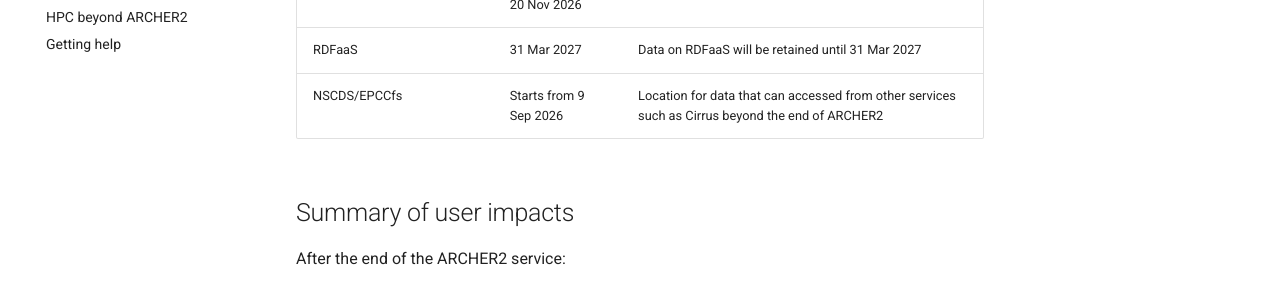
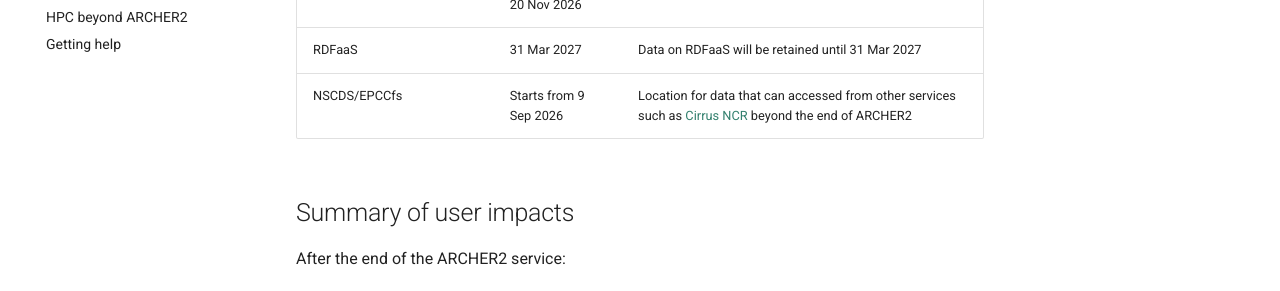
Before and after one commit to ARCHER2-HPC/archer2-docs, an MkDocs documentation site: the page built from docs/end-of-service-2026/index.md, in a window 1280 px wide and 900 px high, scrolled down 1910 px. Shown: the part 172-463 px from the top of the window. Built offline with MkDocs 1.6.1 and Material for MkDocs 9.7.7, drawn with Linux system fonts in a browser that asks for light colours; comment, search, counter and statistics services are not loaded.

Commit message:
Update index.md

```diff
--- a/docs/end-of-service-2026/index.md
+++ b/docs/end-of-service-2026/index.md
@@ -61,7 +61,7 @@
 | End of job submission | 17:00 GMT, Fri 20 Nov 2026 | While job submission will be available to end of service, you will not be able to access data produced by jobs that run to the end once the service has ended. |
 | End of login access | 17:00 GMT, Fri 20 Nov 2026 |  |
 | RDFaaS | 31 Mar 2027 | Data on RDFaaS will be retained until 31 Mar 2027 |
-| NSCDS/EPCCfs | Starts from 9 Sep 2026 | Location for data that can accessed from other services such as Cirrus beyond the end of ARCHER2 |
+| NSCDS/EPCCfs | Starts from 9 Sep 2026 | Location for data that can accessed from other services such as [Cirrus NCR](https://www.cirrus.ac.uk) beyond the end of ARCHER2 |
 
 ## Summary of user impacts
 
```
